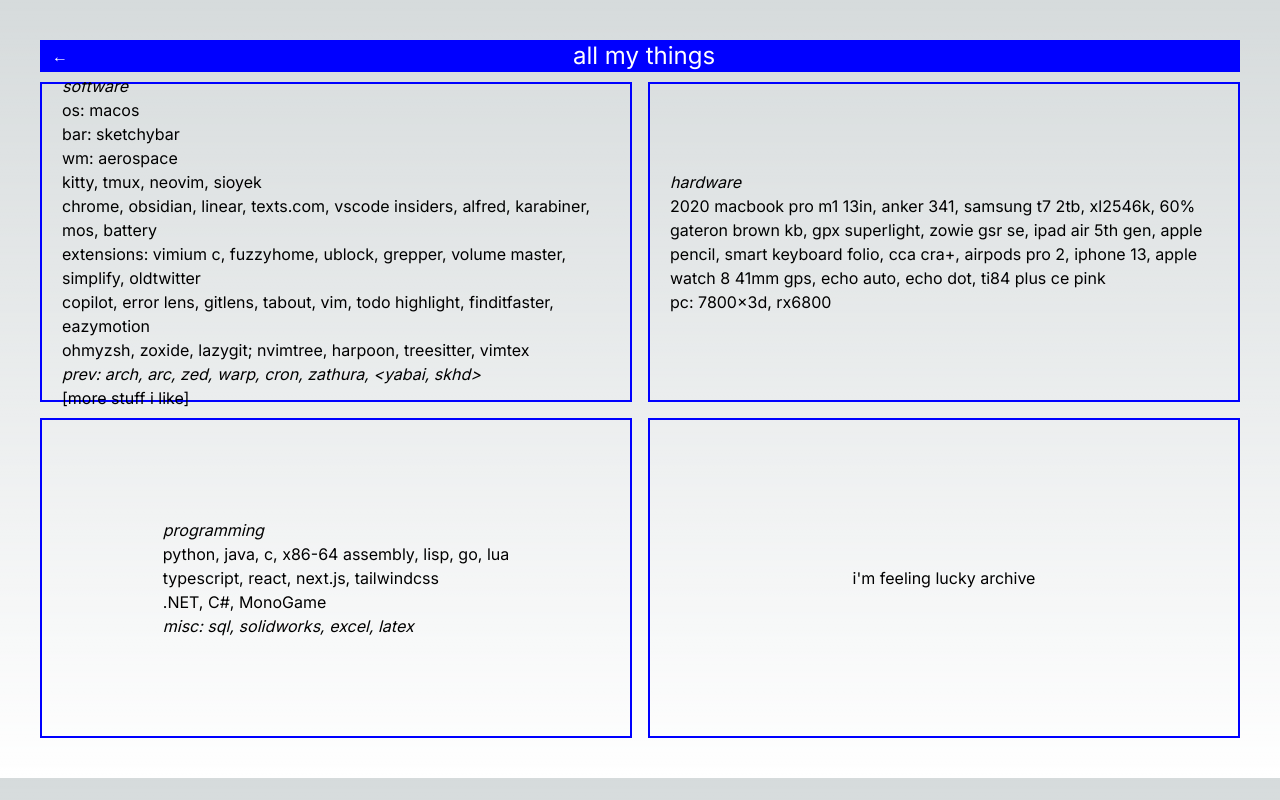
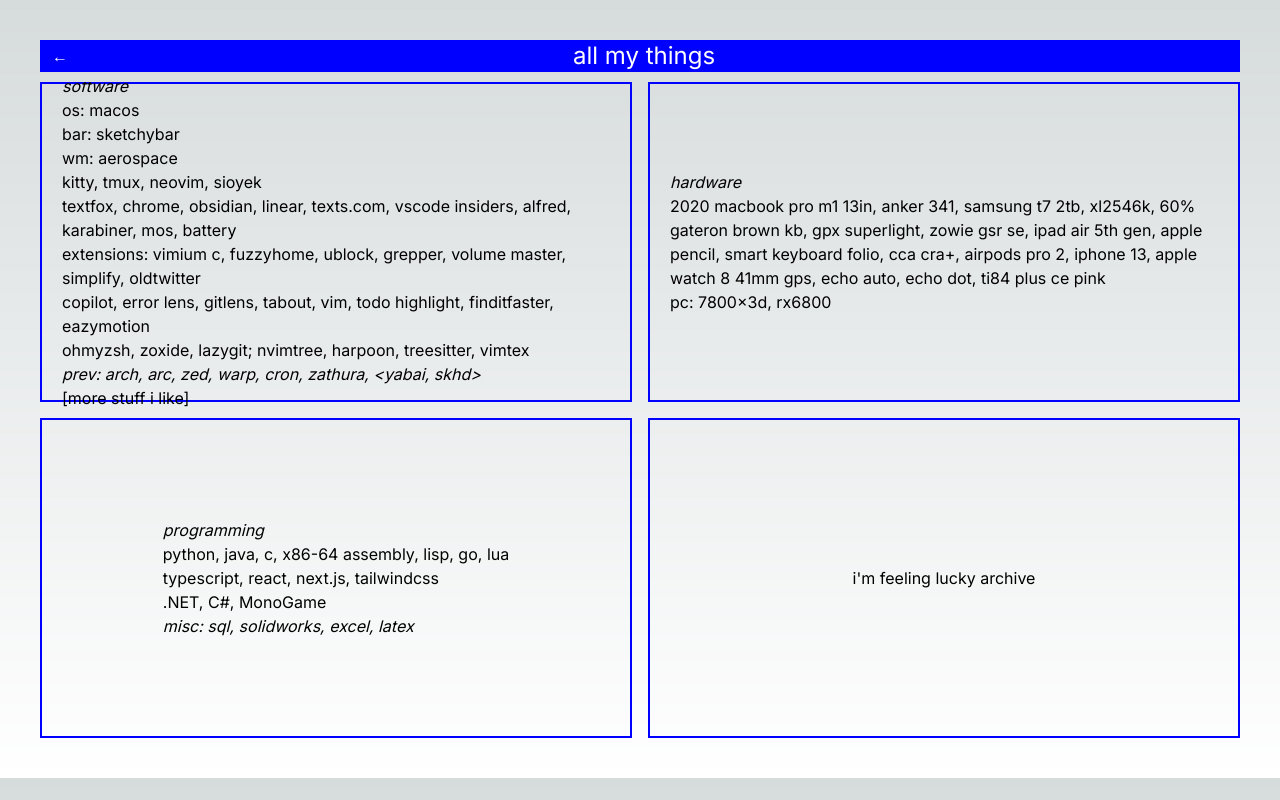
Before and after one commit to 5brian/catalogue, a Next.js app: page /stuff in a window 1280 px wide. Built offline with nearby package versions, Linux system fonts and the light colour scheme.

Commit message:
textfoxtextfoxtextfox

```diff
--- a/src/app/stuff/page.tsx
+++ b/src/app/stuff/page.tsx
@@ -34,8 +34,8 @@
             <br />
             kitty, tmux, neovim, sioyek
             <br />
-            chrome, obsidian, linear, texts.com, vscode insiders, alfred,
-            karabiner,{" "}
+            textfox, chrome, obsidian, linear, texts.com, vscode insiders,
+            alfred, karabiner,{" "}
             <Link href="https://github.com/Caldis/Mos" target="_blank">
               mos,{" "}
             </Link>
```
